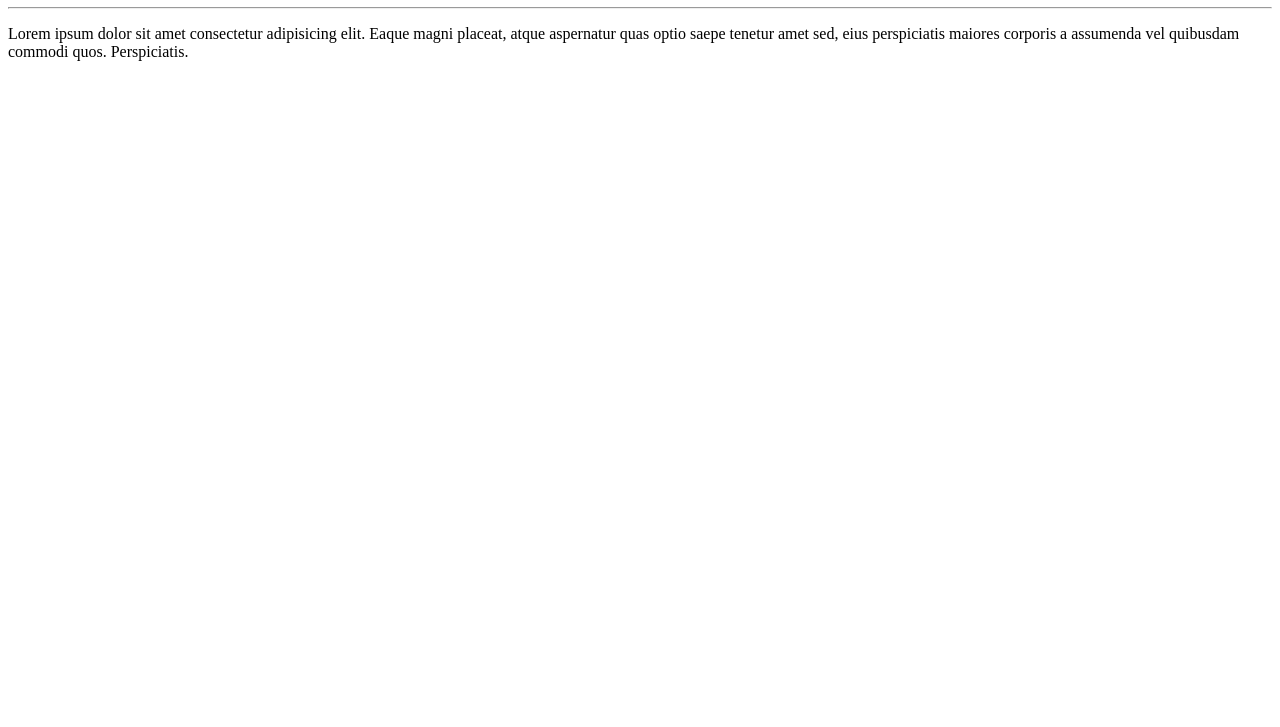
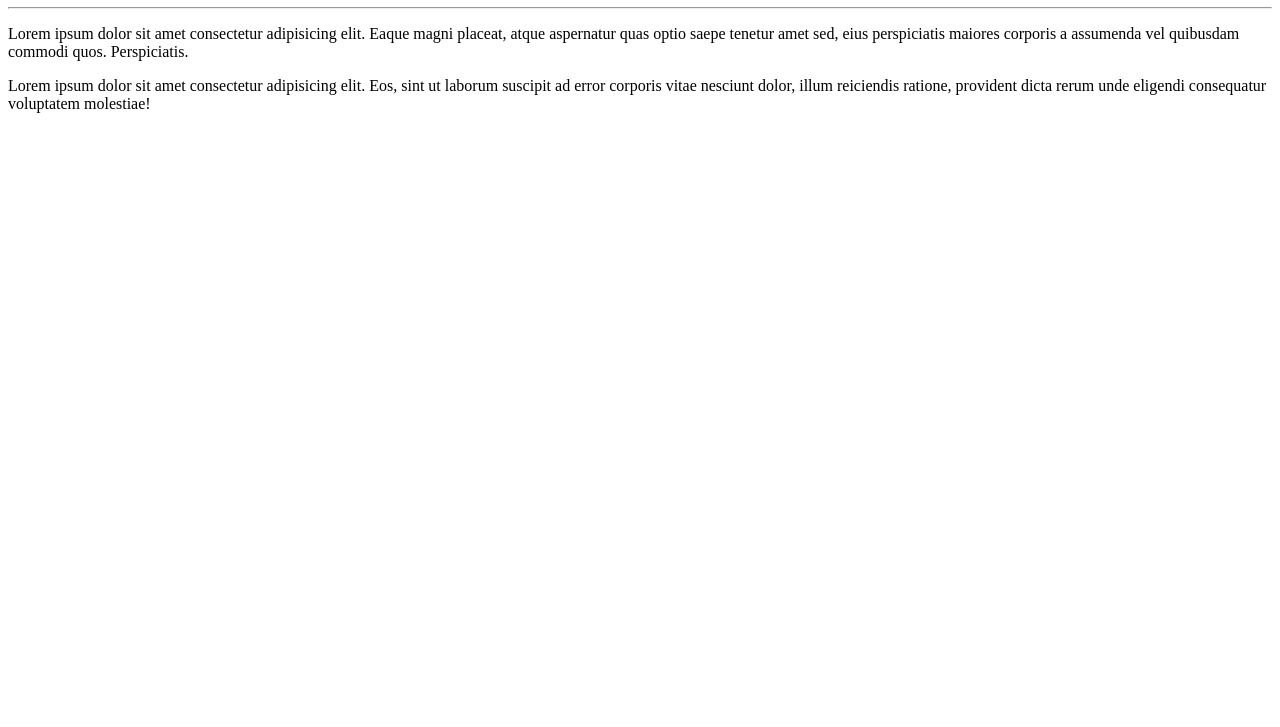
Before and after one commit to HanaFarias/Ola-Mundo, a plain HTML site: page Site-Exemplo/index.html in a window 1280 px wide. Shown: the part 73-800 px from the top of the page. Drawn offline with Linux system fonts and the light colour scheme.

Commit message:
Adição de Parágrafo

```diff
--- a/Site-Exemplo/index.html
+++ b/Site-Exemplo/index.html
@@ -10,5 +10,6 @@
     <h1>Olá, Mundo!</h1>
     <hr>
     <p>Lorem ipsum dolor sit amet consectetur adipisicing elit. Eaque magni placeat, atque aspernatur quas optio saepe tenetur amet sed, eius perspiciatis maiores corporis a assumenda vel quibusdam commodi quos. Perspiciatis.</p>
+    <p>Lorem ipsum dolor sit amet consectetur adipisicing elit. Eos, sint ut laborum suscipit ad error corporis vitae nesciunt dolor, illum reiciendis ratione, provident dicta rerum unde eligendi consequatur voluptatem molestiae!</p>
 </body>
 </html>
```
